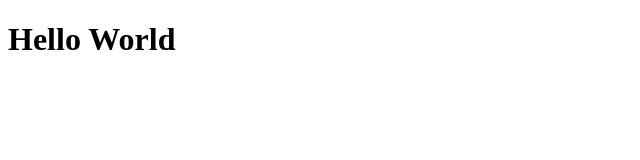
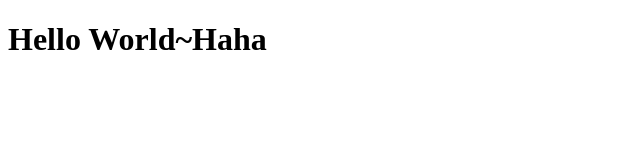
Before and after one commit to kthsarah1/FirstProject_230302, a plain HTML site: page index.html in a window 1280 px wide. Shown: the whole page, without its empty margins (0-640 px from the left). Drawn offline with Linux system fonts and the light colour scheme.

Commit message:
Update index.html
add some message to body tag

```diff
--- a/index.html
+++ b/index.html
@@ -4,6 +4,6 @@
 <title>Git Practice</title>
 </head>
 <body>
-<h1>Hello World</h1>
+<h1>Hello World~Haha</h1>
 </body>
 </html>
```
